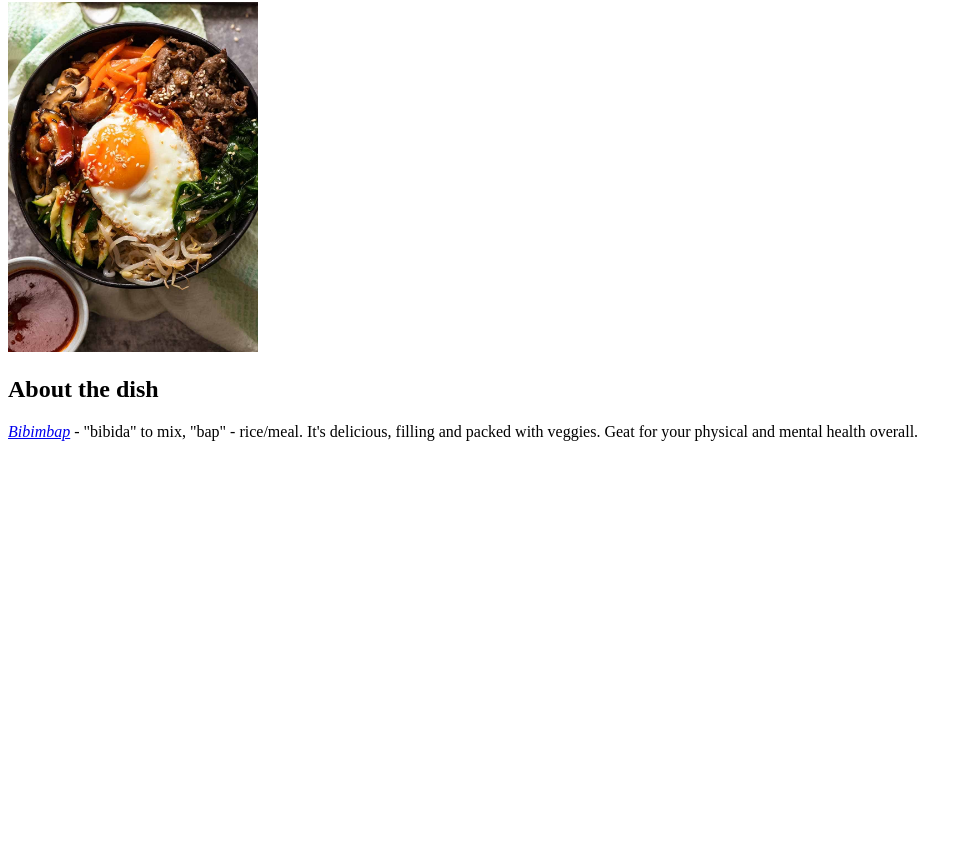
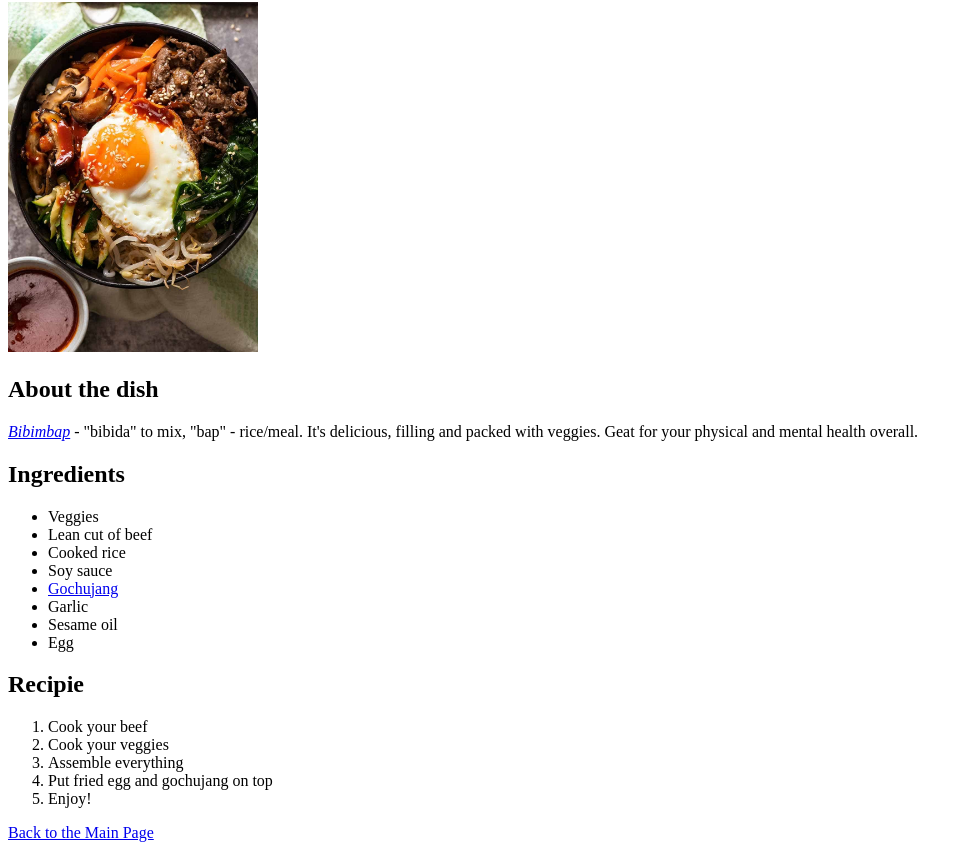
Before and after one commit to 00aleks/odin-recipes, a plain HTML site: page recipes/bibimbap.html in a window 1280 px wide. Shown: the part 78-928 px from the top of the page, without its empty margins (0-972 px from the left). Before the commit the page ends 800 px from the top, so only its background shows below. Drawn offline with Linux system fonts and the light colour scheme.

Commit message:
Finish Bibimbap page

```diff
--- a/recipes/bibimbap.html
+++ b/recipes/bibimbap.html
@@ -9,5 +9,26 @@
         <img src="../img/bibimbap.jpg" alt="Korean traditional bibimbap" height="350">
         <h2>About the dish</h2>
         <p1><em><a href="https://en.wikipedia.org/wiki/Bibimbap" target="_blank" rel="noopener noreferref">Bibimbap</a></em> - "bibida" to mix, "bap" - rice/meal. It's delicious, filling and packed with veggies. Geat for your physical and mental health overall. </p1>
+
+        <h2>Ingredients</h2>
+        <ul>
+            <li>Veggies</li>
+            <li>Lean cut of beef</li>
+            <li>Cooked rice</li>
+            <li>Soy sauce</li>
+            <li><a href="https://www.maangchi.com/recipe/gochujang" target="_blank" rel="noopener noreferref">Gochujang</a></li>
+            <li>Garlic</li>
+            <li>Sesame oil</li>
+            <li>Egg</li>
+        </ul>
+        <h2>Recipie</h2>
+        <ol>
+            <li>Cook your beef</li>
+            <li>Cook your veggies</li>
+            <li>Assemble everything</li>
+            <li>Put fried egg and gochujang on top</li>
+            <li>Enjoy!</li>
+        </ol>
+        <a href="../index.html">Back to the Main Page</a>
     </body>
 </html>
```
